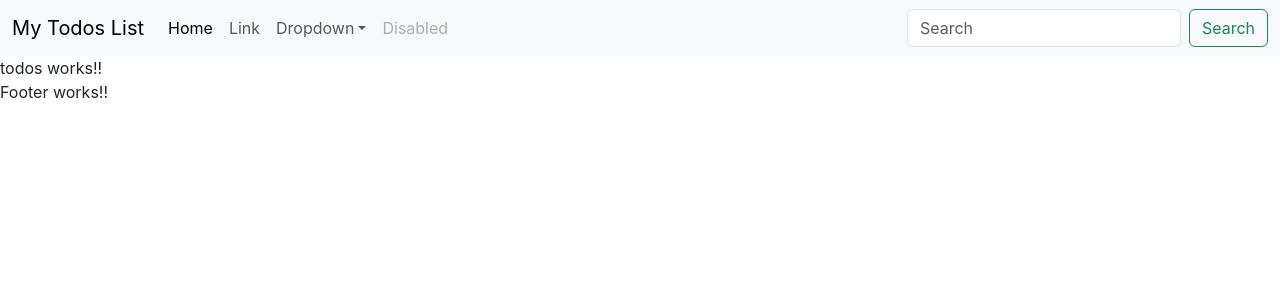
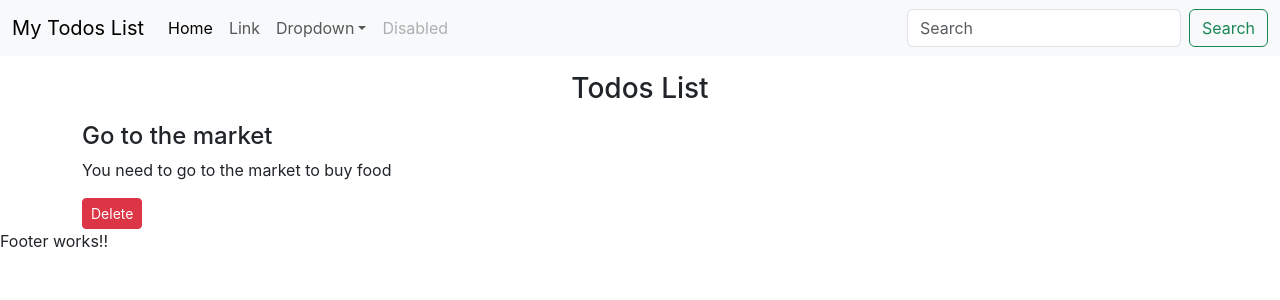
Before and after one commit to Bibechana8/React.js_tutorial, a React (Create React App) app: page / in a window 1280 px wide. Shown: the top 300 px of the page. Built offline with nearby package versions, Linux system fonts and the light colour scheme.

Commit message:
some change

```diff
--- a/src/App.js
+++ b/src/App.js
@@ -2,13 +2,33 @@
 import Header from "./MyComponents/Header";
 import Todos from "./MyComponents/Todos";
 import Footer from "./MyComponents/Footer";
+import TodoItem from './MyComponents/TodoItem';
 
 function App() {
+  let todos = [
+    {
+      sno:1,
+      title: "Go to the market",
+      desc: "You need to go to the market to buy food"
 
+    },
+    {
+      sno:2,
+      title: "Go to the shopping mall",
+      desc: "You need to go to the shopping mall to buy clothes"
+
+    },
+    {
+      sno:3,
+      title: "Go to the library",
+      desc: "You need to go to the library to borrow books"
+
+    },
+  ]
   return (
     <>
     <Header title="My Todos List" searchBar={true}/>
-    <Todos/>
+    <Todos todos={todos}/>
     <Footer/>
 
     </>
--- a/src/MyComponents/TodoItem.js
+++ b/src/MyComponents/TodoItem.js
@@ -1,9 +1,11 @@
 import React from 'react'
 
-const TodoItem = () => {
+const TodoItem = ({todo}) => {
   return (
     <div>
-      TodoItem works
+      <h4>{todo.title}</h4>
+      <p>{todo.desc}</p>
+      <button className="btn btn-sm btn-danger">Delete</button>
     </div>
   )
 }
--- a/src/MyComponents/Todos.js
+++ b/src/MyComponents/Todos.js
@@ -1,9 +1,12 @@
 import React from 'react'
+import TodoItem from './TodoItem'
 
-const Todos = () => {
+const Todos = (props) => {
   return (
-    <div>
-      todos works!!
+    <div className="container">
+      <h3 className="text-center my-3">Todos List</h3>
+      {/* {props.todos} */}
+      <TodoItem todo={props.todos[0]}/>
     </div>
   )
 }
```
